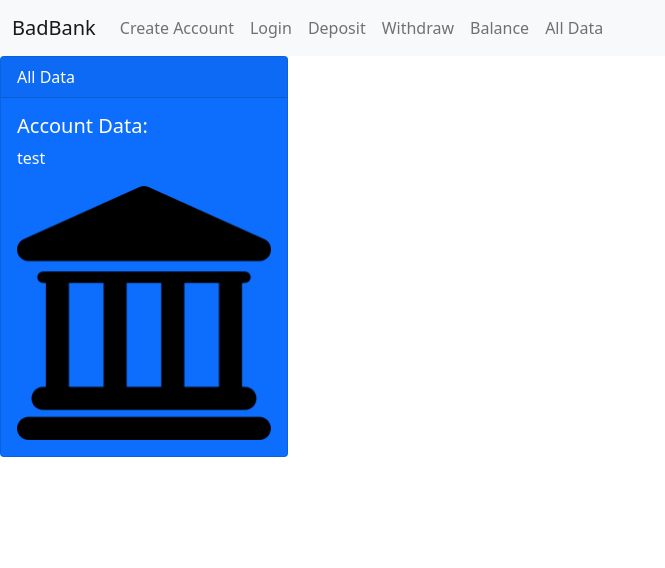
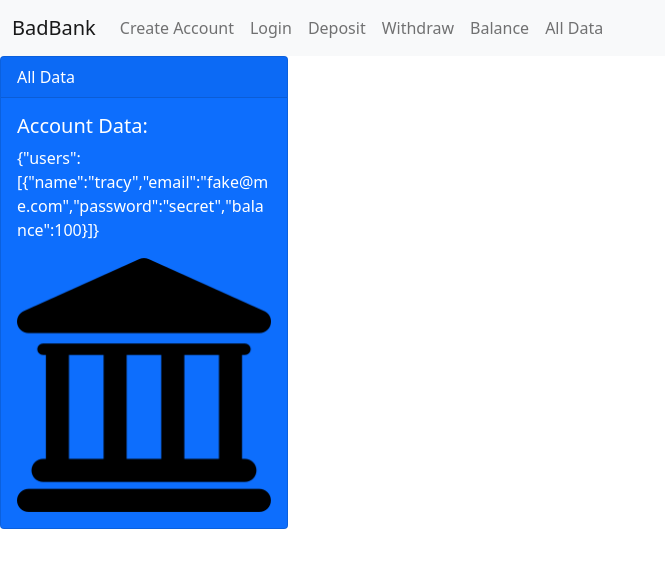
Before and after one commit to tracybreen/Banking-App, a React (Create React App) app: page /alldata in a window 1280 px wide. Shown: the top 568 px of the page, without its empty margins (0-665 px from the left). Built offline with nearby package versions, Linux system fonts and the light colour scheme.

Commit message:
alldata now shows json user array

```diff
--- a/src/Components/AllData.js
+++ b/src/Components/AllData.js
@@ -12,8 +12,7 @@ function AllData() {
       txtcolor="white"
       header="All Data"
       title="Account Data:"
-      text="test"
-      // text={JSON.stringify(ctx)}
+      text={JSON.stringify(ctx)}
       body={(<img src="../bank.png" className="img-fluid" alt="Responsive"/>)}
     />
   );
```
